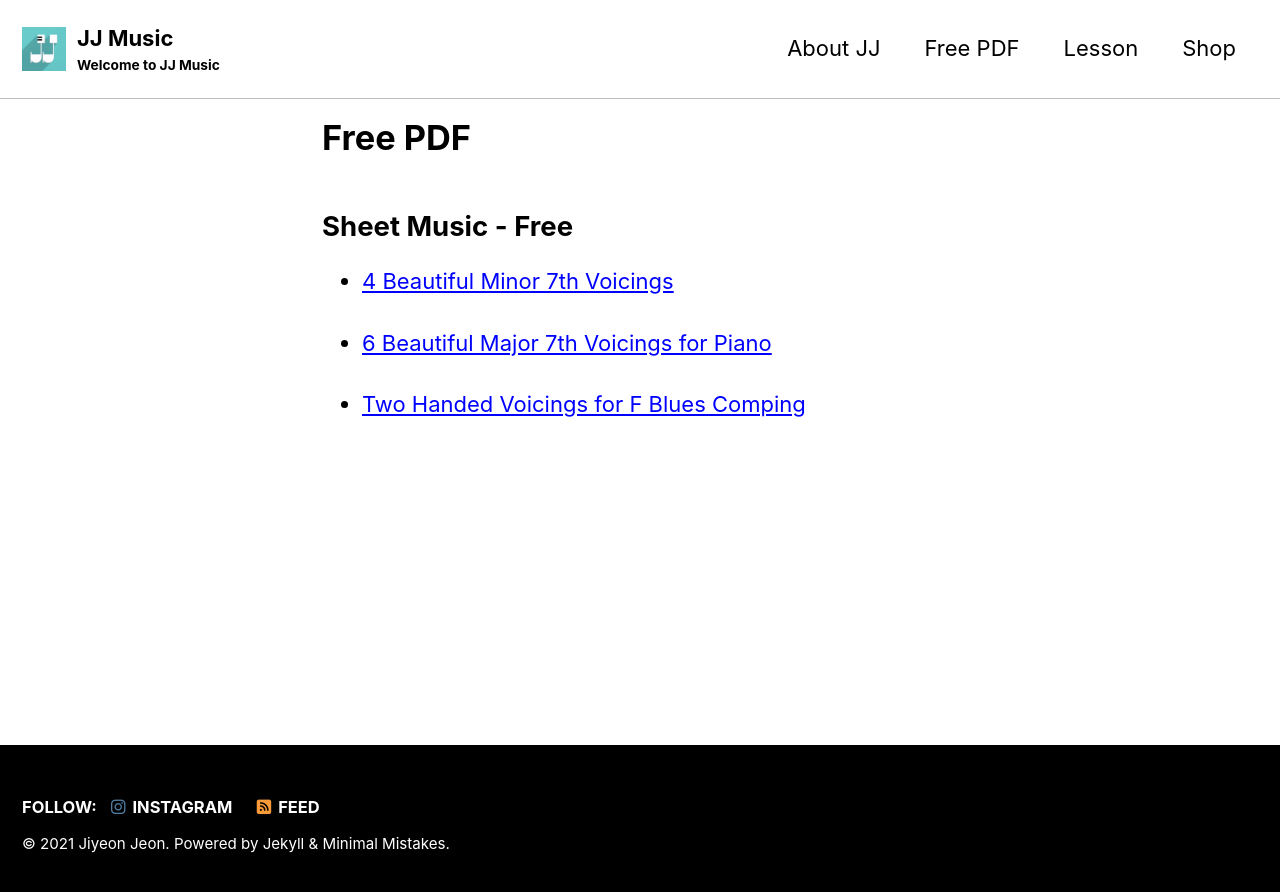
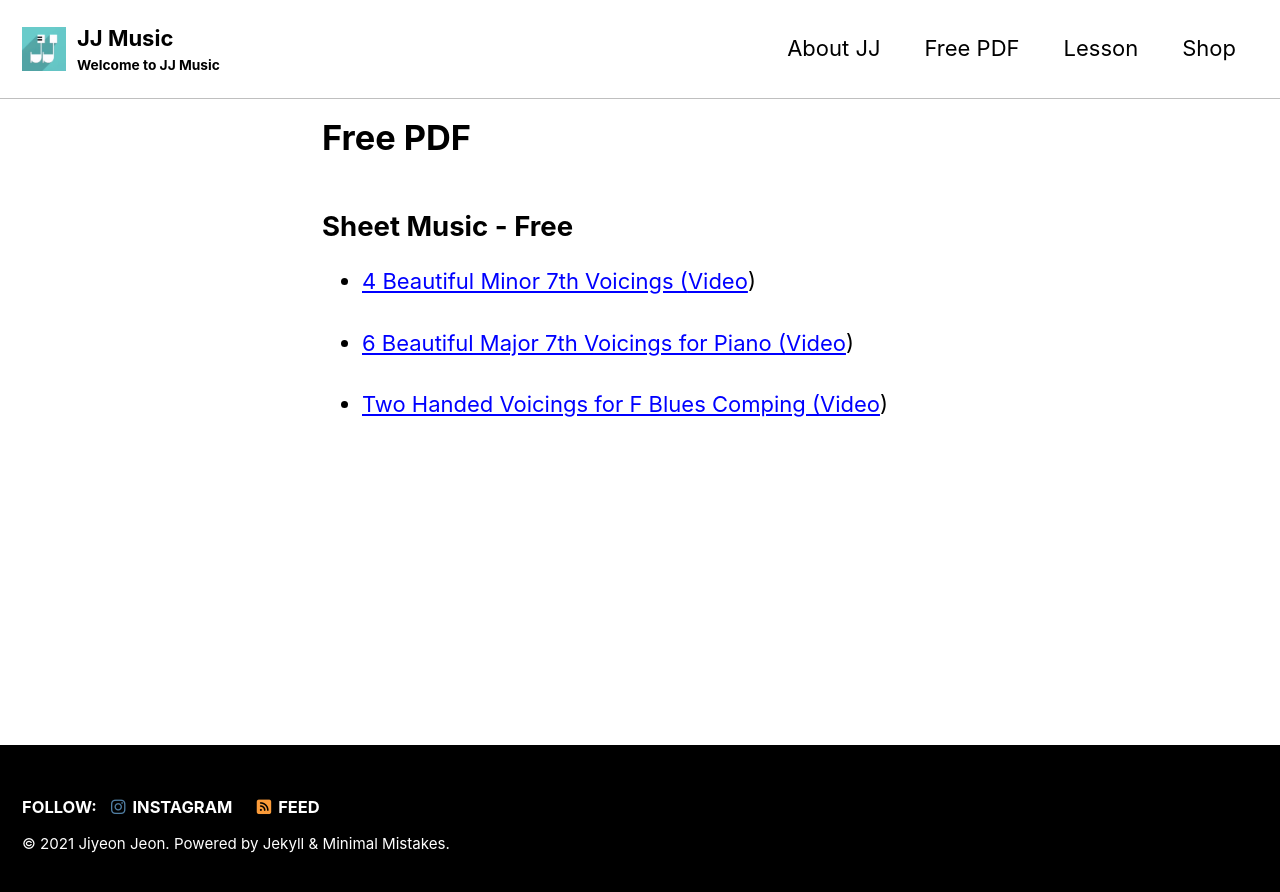
Before and after one commit to jjmusic-online/jjmusic-online.github.io, a Jekyll site: the page built from _pages/freepdf.md, in a window 1280 px wide. Shown: the top 892 px of the page. Built offline with Jekyll 4.4.1, drawn with Linux system fonts in a browser that asks for light colours; cached includes are drawn as plain includes; nearby versions of some CDN libraries.

Commit message:
Update freepdf.md

```diff
--- a/_pages/freepdf.md
+++ b/_pages/freepdf.md
@@ -8,12 +8,16 @@ permalink: /freepdf/
 
 - <a href="../assets/pdf/4Beautiful Minor7th Chords.pdf" target="_blank" download>
     4 Beautiful Minor 7th Voicings
+    (<a href="https://youtu.be/tweaLB_aYgk" target="_blank">Video</a>)
 </a>
+
 
 - <a href="../assets/pdf/6 Beautiful Major 7th Voicings for Piano.pdf" target="_blank" download>
     6 Beautiful Major 7th Voicings for Piano
+    (<a href="https://youtu.be/FzFflKhrjog" target="_blank">Video</a>)
 </a>
 
 - <a href="../assets/pdf/Two Handed Voicings for F Blues Comping by JJ Music(전지연).pdf" target="_blank" download>
     Two Handed Voicings for F Blues Comping
+    (<a href="https://youtu.be/nBIKGlYgZXs" target="_blank">Video</a>)
 </a>
```
